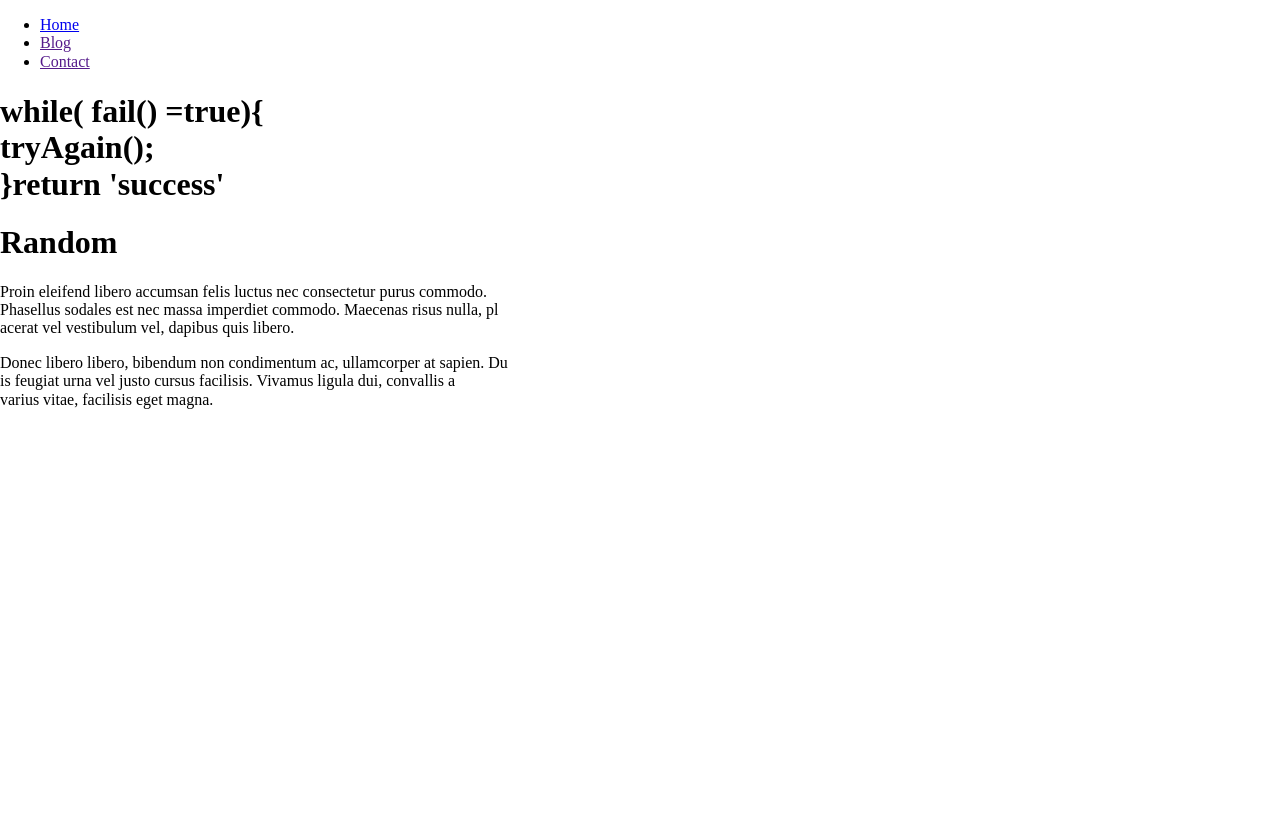
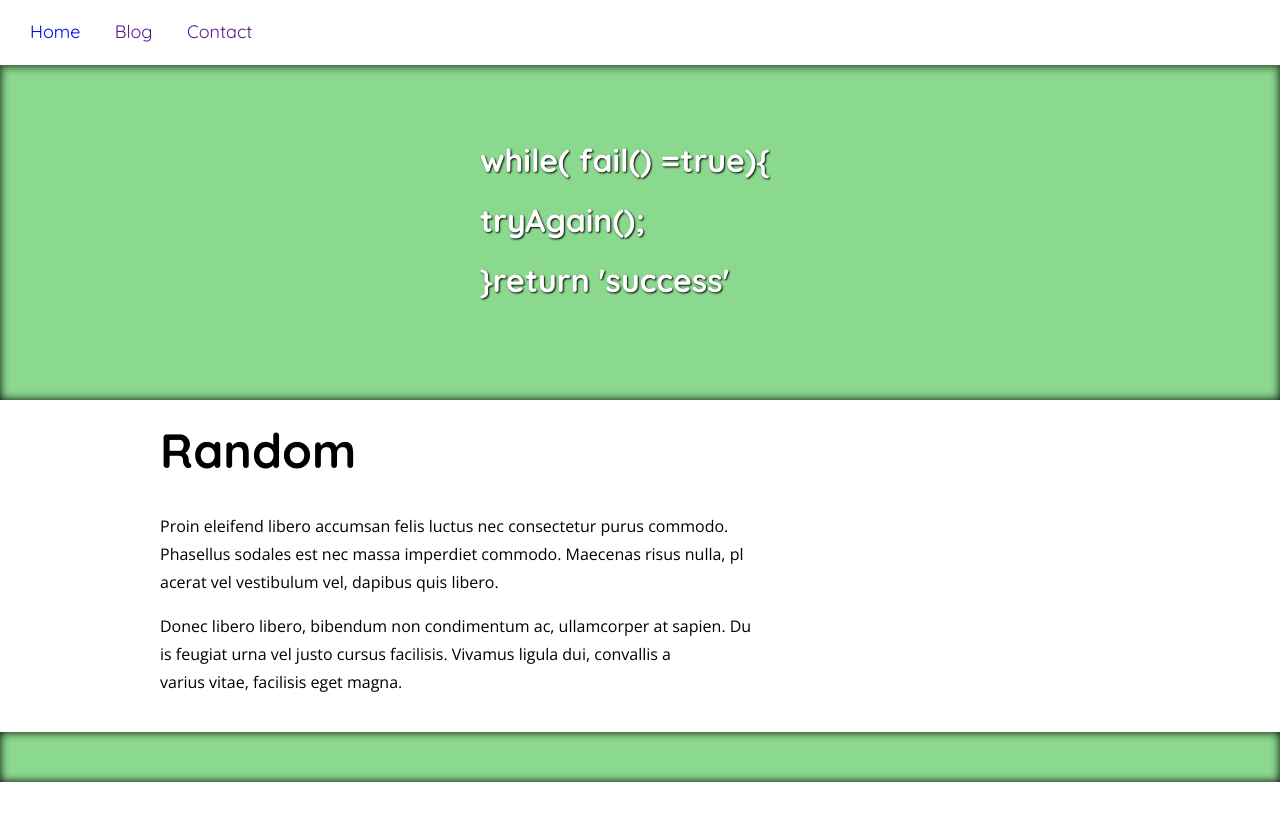
Before and after one commit to mona87/final-app, a Jekyll site: the page built from _posts/2015-05-18-random.md, in a window 1280 px wide. Shown: the top 821 px of the page. Built offline with Jekyll 4.4.1, drawn with Linux system fonts in a browser that asks for light colours; nearby versions of some CDN libraries; library files that are not in the unit come from our copies.

Commit message:
update css

```diff
--- a/_layouts/default.html
+++ b/_layouts/default.html
@@ -2,8 +2,8 @@
 <html>
 <head>
 	<title>{{ site.name }}</title>
-	<link rel="stylesheet" type="text/css" href="css/normalize.css">
-	<link rel="stylesheet" type="text/css" href="css/style.css">
+	<link rel="stylesheet" type="text/css" href="http://mona87.github.io/css/normalize.css">
+	<link rel="stylesheet" type="text/css" href="http://mona87.github.io/css/style.css">
 	 <meta charset="utf-8" name="description" content="{{ site.description }}">
 </head>
 <body>
```
